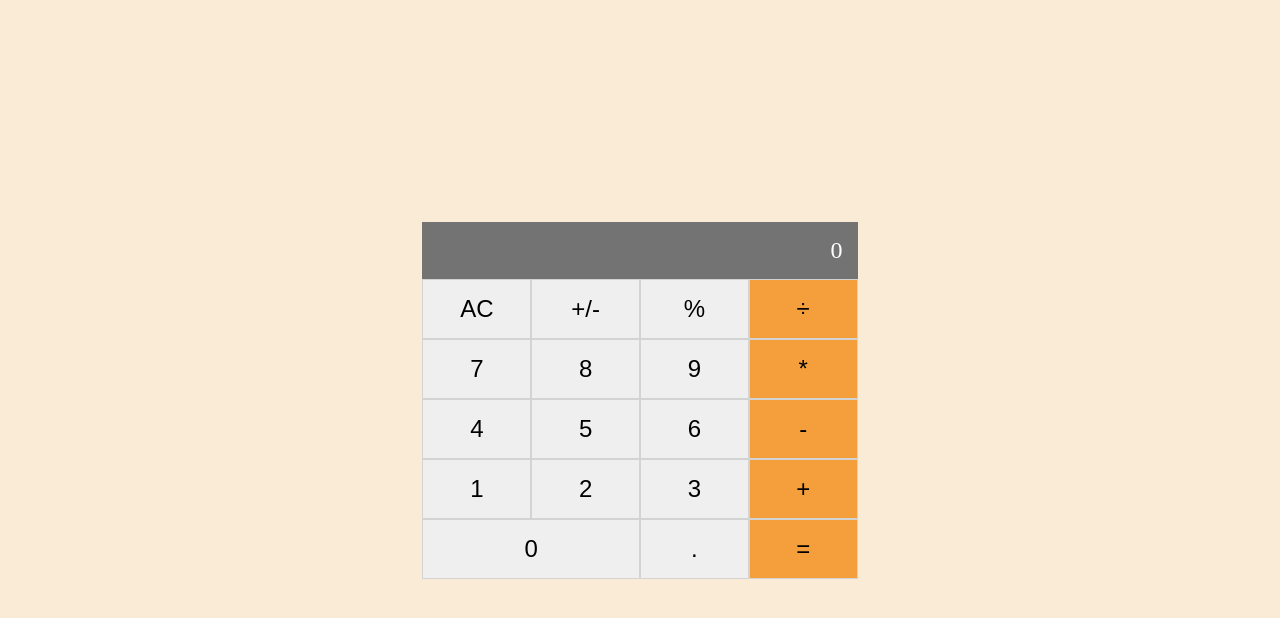
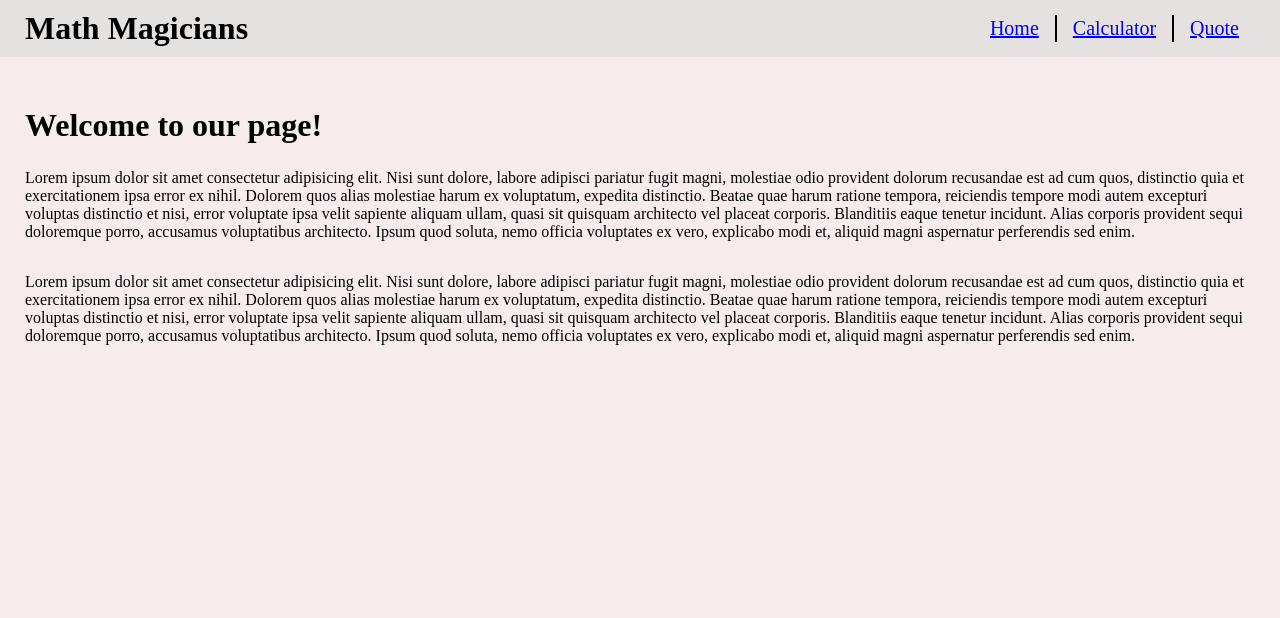
Before and after one commit to kaitcham/Math-Magicians, a React (Create React App) app: page / in a window 1280 px wide. Shown: the top 618 px of the page. Built offline with nearby package versions, Linux system fonts and the light colour scheme.

Commit message:
Add Home page, Quote page and Calculator page using react-router

```diff
--- a/package.json
+++ b/package.json
@@ -10,6 +10,7 @@
     "big.js": "^6.1.1",
     "react": "^18.0.0",
     "react-dom": "^18.0.0",
+    "react-router-dom": "^6.3.0",
     "react-scripts": "5.0.1",
     "web-vitals": "^2.1.4"
   },
--- /dev/null
+++ b/src/App.css
@@ -0,0 +1,130 @@
+* {
+  box-sizing: border-box;
+  margin: 0;
+  padding: 0;
+}
+
+#root {
+  display: flex;
+  flex-direction: column;
+  height: 100vh;
+}
+
+header {
+  background-color: rgb(230, 225, 225);
+  display: flex;
+  justify-content: space-between;
+  align-items: center;
+  padding: 10px 25px;
+}
+
+nav ul {
+  display: flex;
+  align-items: center;
+  list-style: none;
+}
+
+nav ul li {
+  padding: 2px 16px;
+  font-size: 20px;
+}
+
+nav ul li:not(:last-child) {
+  border-right: 2px solid black;
+}
+
+section {
+  background-color: rgb(247, 236, 236);
+  flex: 1;
+}
+
+.homepage {
+  padding: 25px;
+}
+
+.title {
+  margin: 25px 0;
+  font-size: 32px;
+}
+
+.paragraphs {
+  display: flex;
+  flex-direction: column;
+  gap: 2rem;
+}
+
+.calculator {
+  padding: 25px;
+  display: flex;
+  gap: 5rem;
+}
+
+.calculator h1 {
+  font-size: 32px;
+}
+
+.calc-section {
+  flex: 1;
+  display: flex;
+  justify-content: center;
+  align-items: flex-start;
+  margin-top: 15px;
+}
+
+.container {
+  display: flex;
+  flex-direction: column;
+  width: 45vw;
+  height: auto;
+}
+
+.container p {
+  padding: 25px;
+  font-size: 24px;
+  text-align: right;
+  background-color: rgb(115, 115, 115);
+  color: white;
+}
+
+.container-row {
+  display: grid;
+  flex-direction: column;
+  grid-template-columns: repeat(4, 1fr);
+  width: 100%;
+  height: auto;
+}
+
+.container-row button {
+  cursor: pointer;
+  padding: 25px;
+  font-size: 24px;
+  border: 1px solid rgb(212, 211, 211);
+  border-radius: 0;
+}
+
+.container-row button:last-child {
+  background-color: rgb(245, 159, 60);
+}
+
+.container-row:last-child button:first-child {
+  grid-column: span 2;
+}
+
+.quote {
+  padding: 25px;
+  display: flex;
+  flex-direction: column;
+}
+
+.hello {
+  flex: 1;
+  display: flex;
+  align-items: center;
+  justify-content: center;
+}
+
+.quote-section {
+  width: 45%;
+  font-size: 24px;
+  font-weight: 500;
+}
--- a/src/App.js
+++ b/src/App.js
@@ -1,14 +1,22 @@
-import './index.css';
-import React, { Component } from 'react';
-import Calculator from './components/Calculator';
+import React from 'react';
+import { Routes, Route } from 'react-router-dom';
+import Navbar from './components/Navbar';
+import Home from './pages/Home';
+import CalculatorPage from './pages/CalculatorPage';
+import Quotes from './pages/Quotes';
+import NoMatch from './pages/NoMatch';
+import './App.css';
 
-export default class App extends Component {
-  constructor(props) {
-    super(props);
-    this.state = {};
-  }
+const App = () => (
+  <>
+    <Navbar />
+    <Routes>
+      <Route path="/" element={<Home />} />
+      <Route path="/calculator" element={<CalculatorPage />} />
+      <Route path="/quote" element={<Quotes />} />
+      <Route path="*" element={<NoMatch />} />
+    </Routes>
+  </>
+);
 
-  render() {
-    return <Calculator />;
-  }
-}
+export default App;
--- /dev/null
+++ b/src/components/Navbar.js
@@ -0,0 +1,38 @@
+import React from 'react';
+import { Link } from 'react-router-dom';
+
+const Navbar = () => {
+  const links = [
+    {
+      id: 1,
+      path: '/',
+      text: 'Home',
+    },
+    {
+      id: 2,
+      path: '/calculator',
+      text: 'Calculator',
+    },
+    {
+      id: 3,
+      path: '/quote',
+      text: 'Quote',
+    },
+  ];
+  return (
+    <header>
+      <h1>Math Magicians</h1>
+      <nav>
+        <ul>
+          {links.map((link) => (
+            <li key={link.id}>
+              <Link to={link.path}>{link.text}</Link>
+            </li>
+          ))}
+        </ul>
+      </nav>
+    </header>
+  );
+};
+
+export default Navbar;
--- a/src/index.css
+++ /dev/null
@@ -1,55 +0,0 @@
-* {
-  box-sizing: border-box;
-  margin: 0;
-  padding: 0;
-}
-
-body {
-  background-color: antiquewhite;
-  display: flex;
-  flex-direction: column;
-  justify-content: center;
-  align-items: center;
-  height: 100vh;
-}
-
-.container {
-  background-color: #fff;
-  display: flex;
-  flex-direction: column;
-  grid-template-columns: repeat(3, 1fr);
-  width: 34vw;
-  height: auto;
-}
-
-.container p {
-  padding: 15px;
-  font-size: 24px;
-  text-align: right;
-  background-color: rgb(115, 115, 115);
-  color: white;
-}
-
-.container-row {
-  display: grid;
-  flex-direction: column;
-  grid-template-columns: repeat(4, 1fr);
-  width: 100%;
-  height: auto;
-}
-
-.container-row button {
-  cursor: pointer;
-  padding: 15px;
-  font-size: 24px;
-  border: 1px solid rgb(212, 211, 211);
-  border-radius: 0;
-}
-
-.container-row button:last-child {
-  background-color: rgb(245, 159, 60);
-}
-
-.container-row:last-child button:first-child {
-  grid-column: span 2;
-}
--- a/src/index.js
+++ b/src/index.js
@@ -1,11 +1,14 @@
 import React from 'react';
 import ReactDOM from 'react-dom/client';
+import { BrowserRouter as Router } from 'react-router-dom';
 
 import App from './App';
 
 const root = ReactDOM.createRoot(document.getElementById('root'));
 root.render(
   <React.StrictMode>
-    <App />
+    <Router>
+      <App />
+    </Router>
   </React.StrictMode>,
 );
--- /dev/null
+++ b/src/pages/CalculatorPage.js
@@ -0,0 +1,13 @@
+import React from 'react';
+import Calculator from '../components/Calculator';
+
+const CalculatorPage = () => (
+  <section className="calculator">
+    <h1>Let&#39;s do some math!</h1>
+    <div className="calc-section">
+      <Calculator />
+    </div>
+  </section>
+);
+
+export default CalculatorPage;
--- /dev/null
+++ b/src/pages/Home.js
@@ -0,0 +1,37 @@
+import React from 'react';
+
+const Home = () => (
+  <section className="homepage">
+    <h2 className="title">Welcome to our page!</h2>
+    <div className="paragraphs">
+      <p>
+        Lorem ipsum dolor sit amet consectetur adipisicing elit. Nisi sunt
+        dolore, labore adipisci pariatur fugit magni, molestiae odio provident
+        dolorum recusandae est ad cum quos, distinctio quia et exercitationem
+        ipsa error ex nihil. Dolorem quos alias molestiae harum ex voluptatum,
+        expedita distinctio. Beatae quae harum ratione tempora, reiciendis
+        tempore modi autem excepturi voluptas distinctio et nisi, error
+        voluptate ipsa velit sapiente aliquam ullam, quasi sit quisquam
+        architecto vel placeat corporis. Blanditiis eaque tenetur incidunt.
+        Alias corporis provident sequi doloremque porro, accusamus voluptatibus
+        architecto. Ipsum quod soluta, nemo officia voluptates ex vero,
+        explicabo modi et, aliquid magni aspernatur perferendis sed enim.
+      </p>
+      <p>
+        Lorem ipsum dolor sit amet consectetur adipisicing elit. Nisi sunt
+        dolore, labore adipisci pariatur fugit magni, molestiae odio provident
+        dolorum recusandae est ad cum quos, distinctio quia et exercitationem
+        ipsa error ex nihil. Dolorem quos alias molestiae harum ex voluptatum,
+        expedita distinctio. Beatae quae harum ratione tempora, reiciendis
+        tempore modi autem excepturi voluptas distinctio et nisi, error
+        voluptate ipsa velit sapiente aliquam ullam, quasi sit quisquam
+        architecto vel placeat corporis. Blanditiis eaque tenetur incidunt.
+        Alias corporis provident sequi doloremque porro, accusamus voluptatibus
+        architecto. Ipsum quod soluta, nemo officia voluptates ex vero,
+        explicabo modi et, aliquid magni aspernatur perferendis sed enim.
+      </p>
+    </div>
+  </section>
+);
+
+export default Home;
--- /dev/null
+++ b/src/pages/NoMatch.js
@@ -0,0 +1,7 @@
+import React from 'react';
+
+function NoMatch() {
+  return <div>Page Not Found!</div>;
+}
+
+export default NoMatch;
--- /dev/null
+++ b/src/pages/Quotes.js
@@ -0,0 +1,15 @@
+import React from 'react';
+
+const Quotes = () => (
+  <section className="quote">
+    <div className="hello">
+      <div className="quote-section">
+        Lorem, ipsum dolor sit amet consectetur adipisicing elit. Modi magni
+        quidem asperiores odio similique fugit consequuntur, sapiente inventore
+        accusantium distinctio?
+      </div>
+    </div>
+  </section>
+);
+
+export default Quotes;
```
Also changed, not shown: 1 other file (tests, documents, lock files or other folders).
